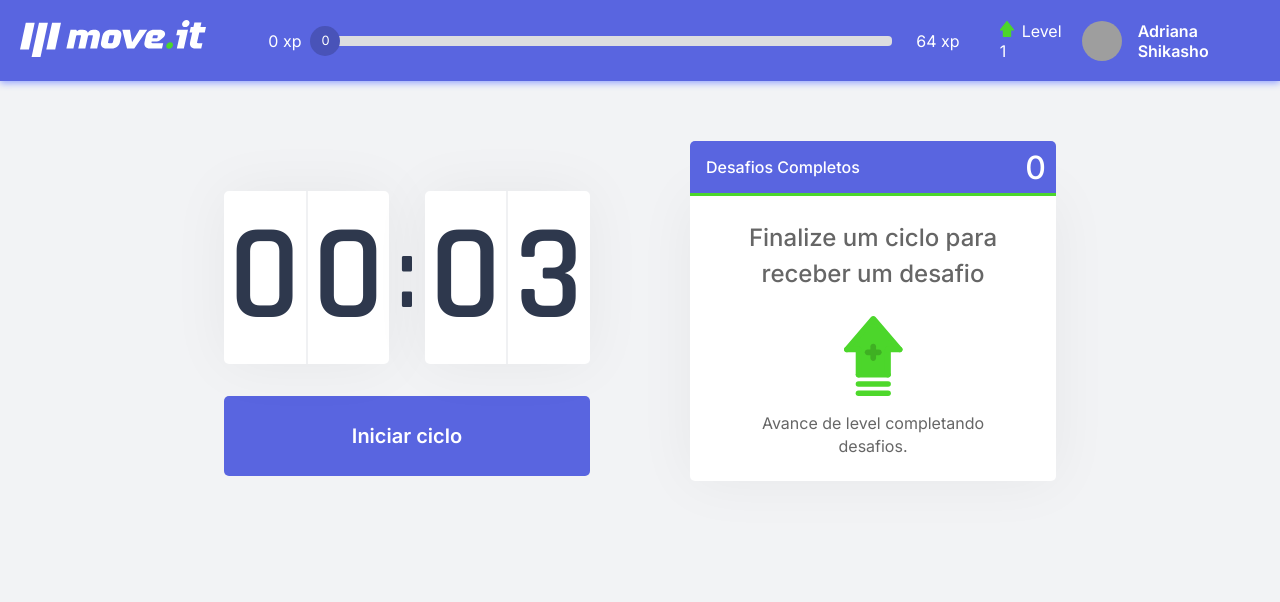
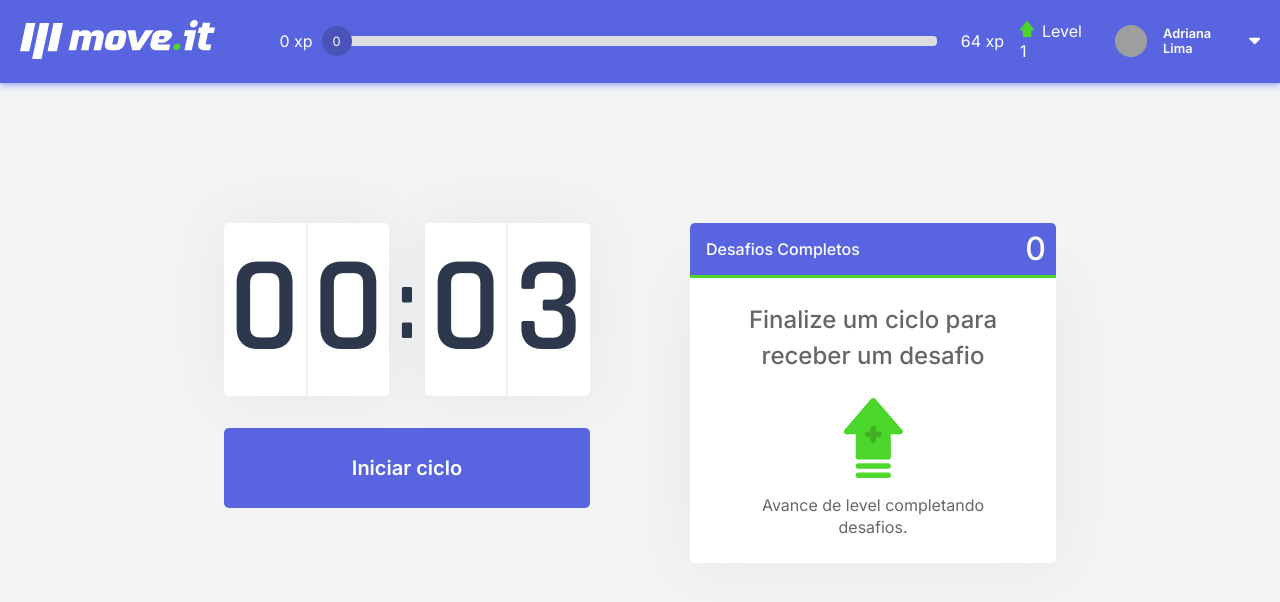
Before and after one commit to dxwebster/moveit-next, a Next.js app: page / in a window 1280 px wide. Shown: the top 602 px of the page. Built offline with nearby package versions, Linux system fonts and the light colour scheme; grey boxes are pictures that could not be loaded.

Commit message:
add arrow  icon on header

```diff
--- /dev/null
+++ b/public/icons/SvgArrowDown.js
@@ -0,0 +1,11 @@
+import * as React from 'react';
+
+function SvgArrowDown(props) {
+  return (
+    <svg width="20px" height="20px" fill="currentColor" viewBox="0 0 292.362 292.362" {...props}>
+      <path d="M286.935 69.377c-3.614-3.617-7.898-5.424-12.848-5.424H18.274c-4.952 0-9.233 1.807-12.85 5.424C1.807 72.998 0 77.279 0 82.228c0 4.948 1.807 9.229 5.424 12.847l127.907 127.907c3.621 3.617 7.902 5.428 12.85 5.428s9.233-1.811 12.847-5.428L286.935 95.074c3.613-3.617 5.427-7.898 5.427-12.847 0-4.948-1.814-9.229-5.427-12.85z" />
+    </svg>
+  );
+}
+
+export default SvgArrowDown;
--- a/src/components/Countdown/index.tsx
+++ b/src/components/Countdown/index.tsx
@@ -1,6 +1,6 @@
 import {  useContext } from 'react';
 import { CountdownContext } from '../../contexts/countdown';
-import styles from './styles.module.css';
+import { Timer, Button } from './styles';
 
 export function Countdown () {
   const { minutos, seconds, hasFinished, isActive, startCountdown,resetCountdown } = useContext(CountdownContext);
@@ -10,8 +10,8 @@ export function Countdown () {
   //padStart = verifica se a string tem 2 caracteres, senão tiver, preenche com '0' à esquerda
 
   return(
-    <div>
-      <div className={styles.countdownContainer}>
+    <>
+      <Timer>
         <div>
           <span>{minuteLeft}</span>
           <span>{minuteRight}</span>
@@ -21,33 +21,13 @@ export function Countdown () {
           <span>{secondLeft}</span>
           <span>{secondRight}</span>
         </div>
-      </div>
+      </Timer>
 
-      { hasFinished ? (
-        <button disabled className={ styles.countdownButton }>Ciclo encerrado</button>
-      ) : (
-        <>
-          {isActive ? (
-            <button
-              onClick={resetCountdown}
-              type="button"
-              className={`${styles.countdownButton} ${styles.countdownButtonActive}`}
-            >
-              Abandonar ciclo
-            </button>
-          ): (
-            <button
-              onClick={startCountdown}
-              type="button"
-              className={styles.countdownButton}
-            >
-              Iniciar ciclo
-            </button>
-          )}
-        </>
+      { hasFinished ? <Button disabled>Ciclo encerrado</Button> : (
+        <Button onClick={ isActive ? resetCountdown: startCountdown } type="button" className= { isActive ? 'active': '' }>
+          { isActive ? 'Abandonar ciclo': 'Iniciar ciclo' }
+        </Button>
       )}
-
-
-    </div>
+    </>
   );
 }
--- /dev/null
+++ b/src/components/Countdown/styles.js
@@ -0,0 +1,86 @@
+import styled from 'styled-components';
+
+export const Timer = styled.div`
+  display: flex;
+  align-items: center;
+  font-family: Rajdhani;
+  font-family: 600;
+  color: var(--title);
+
+  & > div {
+    flex: 1;
+    display: flex;
+    align-items: center;
+    justify-content: space-evenly;
+
+    background: var(--white);
+    box-shadow: 0 0 60px rgba(0, 0, 0, 0.05);
+    border-radius: 5px;
+    font-size: 8.5rem;
+  }
+
+  & > div span {
+    display: flex;
+    flex: 1;
+    justify-content: center;
+  }
+
+  & > div span:first-child{
+    border-right: 1px solid #f0f1f3;
+  }
+
+  & > div span:last-child{
+    border-left: 1px solid #f0f1f3;
+  }
+
+  & > span {
+    font-size: 6.25rem;
+    margin: 0 0.5rem;
+  }
+
+`
+
+
+
+export const Button = styled.button`
+  width: 100%;
+  height: 5rem;
+
+  margin-top: 2rem;
+
+  display: flex;
+  align-items: center;
+  justify-content: center;
+
+  border: 0;
+  border-radius: 5px;
+
+  background: var(--blue);
+  color: var(--white);
+
+  font-size: 1.25rem;
+  font-weight: 600;
+
+  transition: background-color 0.2s;
+
+
+  &:not(:disabled):hover{
+    background: var(--blue-dark);
+  }
+
+  &:disabled{
+    background: var(--white);
+    color: var(--text);
+    cursor: not-allowed;
+  }
+
+  &.active{
+    background: var(--white);
+    color: var(--title);
+  }
+
+  &.active:not(:disabled):hover{
+    background: var(--red);
+    color: var(--white);
+  }
+`
--- a/src/components/Countdown/styles.module.css
+++ /dev/null
@@ -1,82 +0,0 @@
-.countdownContainer {
-  display: flex;
-  align-items: center;
-  font-family: Rajdhani;
-  font-family: 600;
-  color: var(--title);
-  margin-top: 50px;
-}
-
-.countdownContainer > div {
-  flex: 1;
-  display: flex;
-  align-items: center;
-  justify-content: space-evenly;
-
-  background: var(--white);
-  box-shadow: 0 0 60px rgba(0, 0, 0, 0.05);
-  border-radius: 5px;
-  font-size: 8.5rem;
-}
-
-.countdownContainer > div span {
-  display: flex;
-  flex: 1;
-  justify-content: center;
-}
-
-.countdownContainer > div span:first-child{
-  border-right: 1px solid #f0f1f3;
-}
-
-.countdownContainer > div span:last-child{
-  border-left: 1px solid #f0f1f3;
-}
-
-.countdownContainer > span {
-  font-size: 6.25rem;
-  margin: 0 0.5rem;
-}
-
-.countdownButton{
-  width: 100%;
-  height: 5rem;
-
-  margin-top: 2rem;
-
-  display: flex;
-  align-items: center;
-  justify-content: center;
-
-  border: 0;
-  border-radius: 5px;
-
-  background: var(--blue);
-  color: var(--white);
-
-  font-size: 1.25rem;
-  font-weight: 600;
-
-  transition: background-color 0.2s;
-
-}
-
-.countdownButton:not(:disabled):hover{
-  background: var(--blue-dark);
-}
-
-.countdownButtonActive{
-  background: var(--white);
-  color: var(--title);
-}
-
-.countdownButtonActive:not(:disabled):hover{
-  background: var(--red);
-  color: var(--white);
-}
-
-.countdownButton:disabled{
-  background: var(--white);
-  color: var(--text);
-  cursor: not-allowed;
-}
--- a/src/components/Header/index.tsx
+++ b/src/components/Header/index.tsx
@@ -1,6 +1,8 @@
 import { useContext } from 'react';
 import { ChallengesContext } from '../../contexts/challenges'
-import { Container, XPBar, Profile, Logo } from './styles'
+import { Container, XPBar, Profile, Logo, Level } from './styles'
+
+import SvgArrow from  '../../../public/icons/SvgArrowDown'
 
 export function Header(){
   const { currentExperience, experienceToNextLevel } = useContext(ChallengesContext)
@@ -25,10 +27,12 @@ export function Header(){
         <span>{experienceToNextLevel} xp</span>
       </XPBar>
 
+      <Level><img src="icons/level.svg" alt="level"/>Level { level }</Level>
+
       <Profile>
-        <p><img src="icons/level.svg" alt="level"/>Level { level }</p>
         <img className="profile" src="https://github.com/dxwebster.png" alt="imagem do user"/>
-        <strong>Adriana Shikasho</strong>
+        <strong>Adriana Lima</strong>
+        <SvgArrow />
       </Profile>
     </Container>
   )
--- a/src/components/Header/styles.js
+++ b/src/components/Header/styles.js
@@ -66,24 +66,29 @@ export const Profile = styled.div`
   align-items: center;
   margin-left: 1.5rem;
 
-  p {
-    font-size: 1rem;
-    margin-right: 1rem;
-
-    img {
-      margin-right: 0.5rem;
-    }
-  }
-
   strong {
-    font-size: 1rem;
+    font-size: 0.8rem;
     font-weight: 600;
   }
 
   img.profile {
-    width: 2.5rem;
-    height: 2.5rem;
+    width: 2rem;
+    height: 2rem;
     border-radius: 50%;
     margin-right: 1rem;
   }
+
+  svg {
+    width: 12px;
+    margin-left: 0.5rem;
+    cursor: pointer;
+  }
 `
+
+export const Level = styled.div`
+  font-size: 1rem;
+
+  img {
+    margin-right: 0.5rem;
+  }
+`
--- a/src/pages/styles.js
+++ b/src/pages/styles.js
@@ -15,13 +15,6 @@ export const Grid = styled.div`
   display: grid;
   grid-template-columns: 1fr 1fr;
   gap: 6.25rem;
-  margin: 20px 0;
+  margin: 100px 0;
 
-
-  @media(max-width: 720px){
-    section {
-      grid-template-columns: 1fr ;
-
-    }
-  }
 `
```
Also changed, not shown: src/components/Profile/index.tsx (deleted, +0 -20 lines), src/components/Profile/styles.module.css (deleted, +0 -35 lines).
